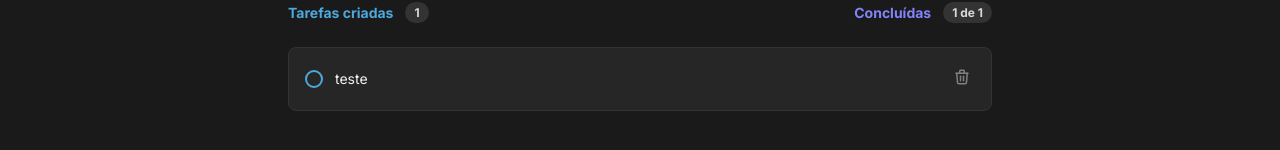
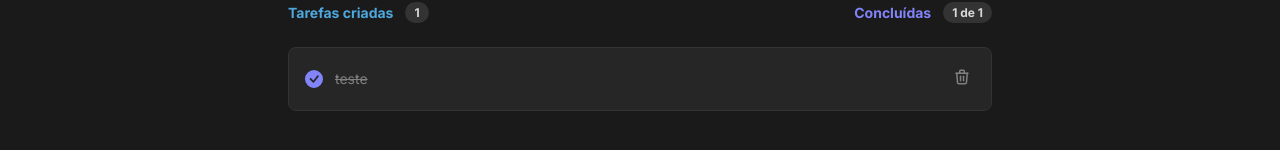
Before and after one commit to luiabdiel/doTo-list, a React (Vite) app: page / in a window 1280 px wide. Shown: the part 286-436 px from the top of the page. Built offline with nearby package versions, Linux system fonts and the light colour scheme.

Commit message:
feat: marking taks completed

```diff
--- a/src/App.tsx
+++ b/src/App.tsx
@@ -34,10 +34,28 @@ export function App() {
     setTasks(newTasks)
   }
 
+  function toggleTaskCompletedById(taskId: string) {
+    const newTasks = tasks.map((task) => {
+      if(task.id === taskId) {
+        return {
+          ...task,
+          isCompleted: !task.isCompleted,
+        }
+      }
+      return task
+    })
+
+    setTasks(newTasks)
+  }
+
   return (
     <>
       <Header onAddTask={addTask}/>
-      <Tasks tasks={tasks} onDelete={deleteTaskById} />
+      <Tasks
+        tasks={tasks}
+        onDelete={deleteTaskById}
+        onComplete={toggleTaskCompletedById}
+      />
     </>
   )
 }
--- a/src/components/Task/index.tsx
+++ b/src/components/Task/index.tsx
@@ -7,17 +7,21 @@ import { Itask } from "../../App";
 interface Props {
     task: Itask
     onDelete: (taskId: string) => void
+    onComplete: (taskId: string) => void
 }
 
-export function Task({ task, onDelete }: Props) {
+export function Task({ task, onDelete, onComplete }: Props) {
     return (
         <div className={styles.task}>
             <button
+                onClick={() => onComplete(task.id)}
                 className={styles.checkContainer}>
-                <div />
+                {task.isCompleted ? <BsFillCheckCircleFill /> : <div />}
             </button>
 
-            <p>{task.title}</p>
+            <p className={task.isCompleted ? styles.textCompleted : ""}>
+                {task.title}
+            </p>
 
             <button
                 className={styles.deleteButton}
--- a/src/components/Task/task.module.scss
+++ b/src/components/Task/task.module.scss
@@ -18,6 +18,11 @@
         line-height: 1.18rem;
 
         margin-right: auto;
+
+        &.textCompleted {
+            color: var(--gray-300);
+            text-decoration: line-through;
+        }
     }
 
     .checkContainer {
@@ -26,6 +31,13 @@
 
         background: none;
         border: none;
+
+        svg {
+            width: 100%;
+            height: 100%;
+
+            color: var(--purple);
+        }
 
         div {
             height: 100%;
@@ -55,5 +67,7 @@
 
             transition: color .1s;
         }
+
+
     }
 }
--- a/src/components/Tasks/index.tsx
+++ b/src/components/Tasks/index.tsx
@@ -5,9 +5,10 @@ import styles from "./tasks.module.scss"
 interface Props {
     tasks: Itask[]
     onDelete: (taskId: string) => void
+    onComplete: (taskId: string) => void
 }
 
-export function Tasks({ tasks, onDelete }: Props) {
+export function Tasks({ tasks, onDelete, onComplete }: Props) {
     const tasksQuantity = tasks.length
     const completedTasks = tasks.filter((tasks) => tasks.isCompleted).length
 
@@ -27,7 +28,12 @@ export function Tasks({ tasks, onDelete }: Props) {
 
             <div className={styles.list}>
                 {tasks.map((task) => (
-                    <Task key={task.id} task={task} onDelete={onDelete} />
+                    <Task
+                        key={task.id}
+                        task={task}
+                        onDelete={onDelete}
+                        onComplete={onComplete}
+                    />
                 ))}
             </div>
         </section>
```
